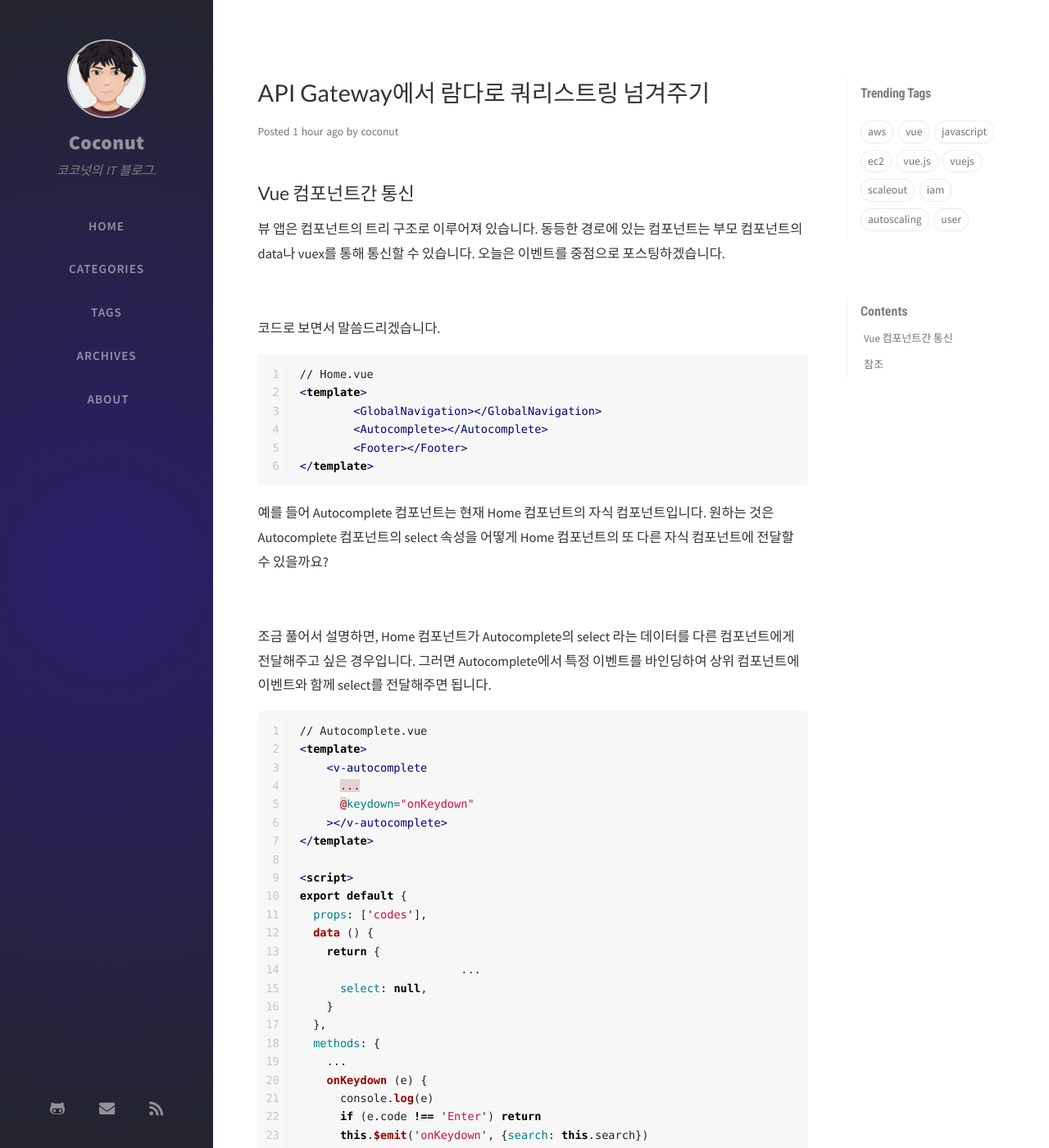
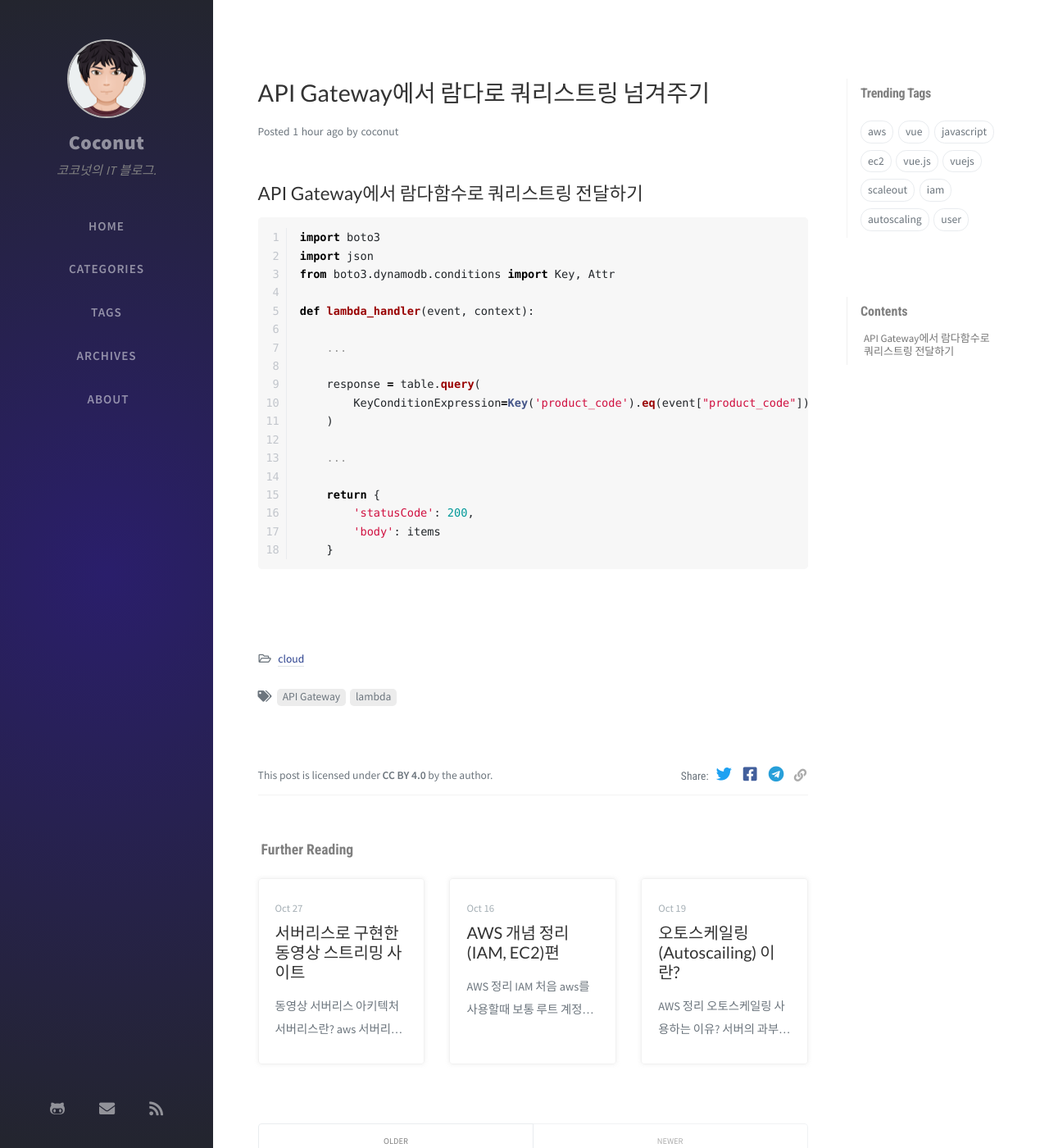
Before and after one commit to coconutstd/coconutstd.github.io, a Jekyll site: the page built from _posts/2020-11-13-API-Gateway.md, in a window 1280 px wide and 1400 px high. Shown: the whole window at 82% size. Built offline with Jekyll 4.4.1, drawn with Linux system fonts in a browser that asks for light colours; nearby versions of some CDN libraries; comment, search, counter and statistics services are not loaded; some of the changed text lies outside the part shown.

Commit message:
No.16 포스팅(주제:매핑룰)- 포스팅9

````diff
--- a/_posts/2020-11-13-API-Gateway.md
+++ b/_posts/2020-11-13-API-Gateway.md
@@ -7,90 +7,25 @@ date: 2020-11-13 8:30 PM
 categories: [cloud]
 tags: [API Gateway, lambda]
 ---
-## Vue 컴포넌트간 통신
+## API Gateway에서 람다함수로 쿼리스트링 전달하기
 
-뷰 앱은 컴포넌트의 트리 구조로 이루어져 있습니다. 동등한 경로에 있는 컴포넌트는 부모 컴포넌트의 data나 vuex를 통해 통신할 수 있습니다. 오늘은 이벤트를 중점으로 포스팅하겠습니다.
+```python
+import boto3
+import json
+from boto3.dynamodb.conditions import Key, Attr
 
-![뷰 컴포넌트 통신 방식](/assets/img/post/vuejs6/1.png)
+def lambda_handler(event, context):
 
-코드로 보면서 말씀드리겠습니다.
+    ...
 
-```vue
-// Home.vue
-<template>
-	<GlobalNavigation></GlobalNavigation>
-	<Autocomplete></Autocomplete>
-	<Footer></Footer>
-</template>
+    response = table.query(
+        KeyConditionExpression=Key('product_code').eq(event["product_code"])
+    )
+
+    ...
+
+    return {
+        'statusCode': 200,
+        'body': items
+    }
 ```
-
-예를 들어 Autocomplete 컴포넌트는 현재 Home 컴포넌트의 자식 컴포넌트입니다. 원하는 것은 Autocomplete 컴포넌트의 select 속성을 어떻게 Home 컴포넌트의 또 다른 자식 컴포넌트에 전달할 수 있을까요?
-
-![image-20201111180246259](/assets/img/post/vuejs6/2.png)
-
-조금 풀어서 설명하면, Home 컴포넌트가 Autocomplete의 select 라는 데이터를 다른 컴포넌트에게 전달해주고 싶은 경우입니다. 그러면 Autocomplete에서 특정 이벤트를 바인딩하여 상위 컴포넌트에 이벤트와 함께 select를 전달해주면 됩니다.
-
-```vue
-// Autocomplete.vue
-<template>
-    <v-autocomplete
-      ...
-      @keydown="onKeydown"
-    ></v-autocomplete>
-</template>
-
-<script>
-export default {
-  props: ['codes'],
-  data () {
-    return {
-			...
-      select: null,
-    }
-  },
-  methods: {
-    ...
-    onKeydown (e) {
-      console.log(e)
-      if (e.code !== 'Enter') return
-      this.$emit('onKeydown', {search: this.search})
-    }
-  }
-}
-</script>
-
-<style scoped>
-
-</style>
-```
-
-  ```vue
-// Home.vue
-<template>
-	<GlobalNavigation></GlobalNavigation>
-	<Autocomplete @onKeydown="search"></Autocomplete>
-	<Footer></Footer>
-</template>
-
-<script>
-
-  ...
-
-  methods: {
-    search ({search}) {
-      this.keyword = search
-      if (!this.keyword.length) return
-      this.FETCH_RESULTS({keyword: this.keyword})
-      this.$router.push(`/manual/${this.keyword}`)
-    }
-  }
-</script>
-  ```
-
-이렇게 하면, Autocomplete 컴포넌트에서 엔터키를 입력하면 search가 이벤트와 함께 Home 컴포넌트로 전달이 됩니다. Home 컴포넌트에서는 ```<Autocomplete @onKeydown="search"></Autocomplete>``` 로 이벤트를 바인딩 한뒤 search 메소드를 호출하여 검색 루틴을 수행합니다.
-
-## 참조
-
-[Vue Components Communication](https://joshua1988.github.io/vue-camp/vue/components-communication.html)
-
-[Autocomplete](https://vuetifyjs.com/en/components/autocompletes/#state-selector)
````
